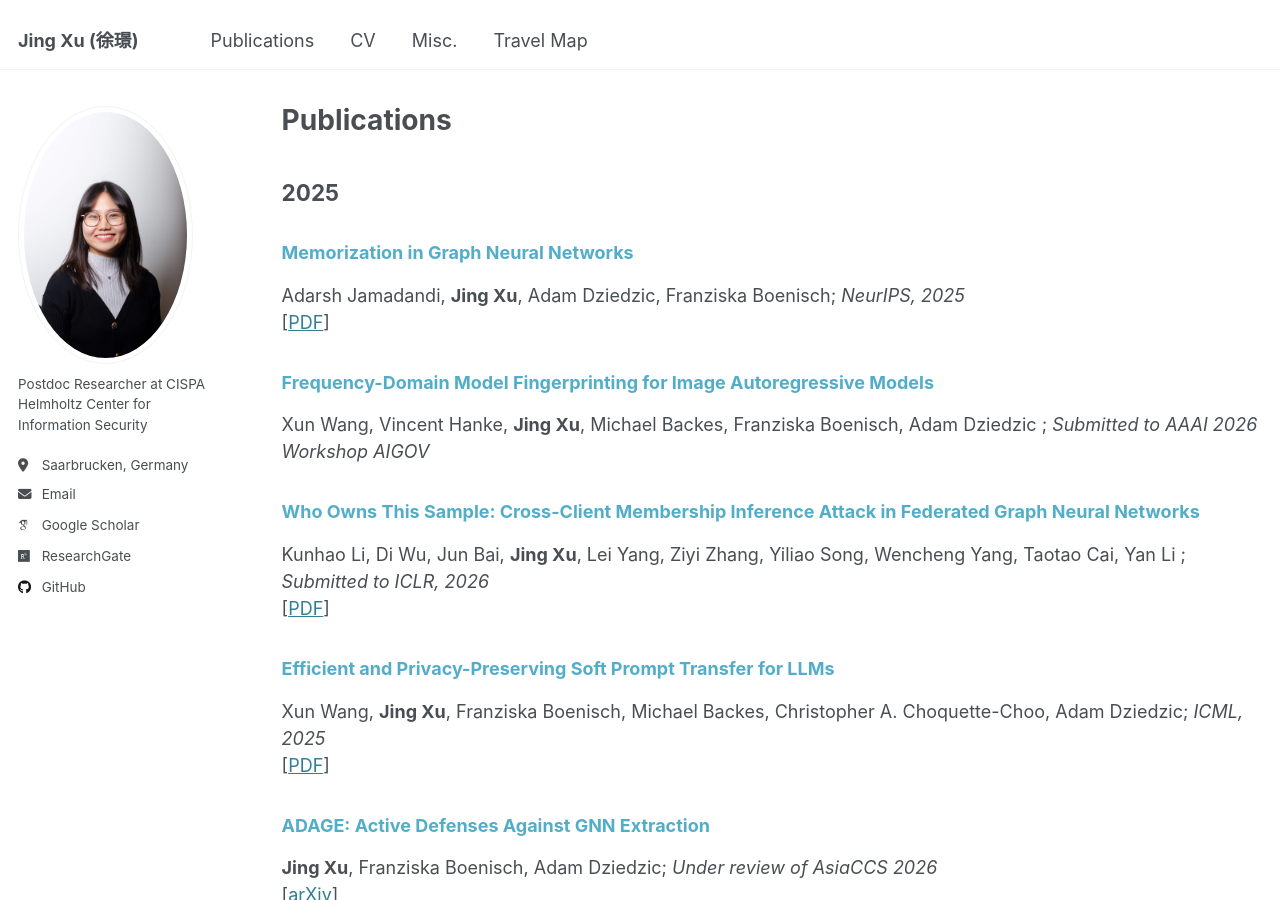
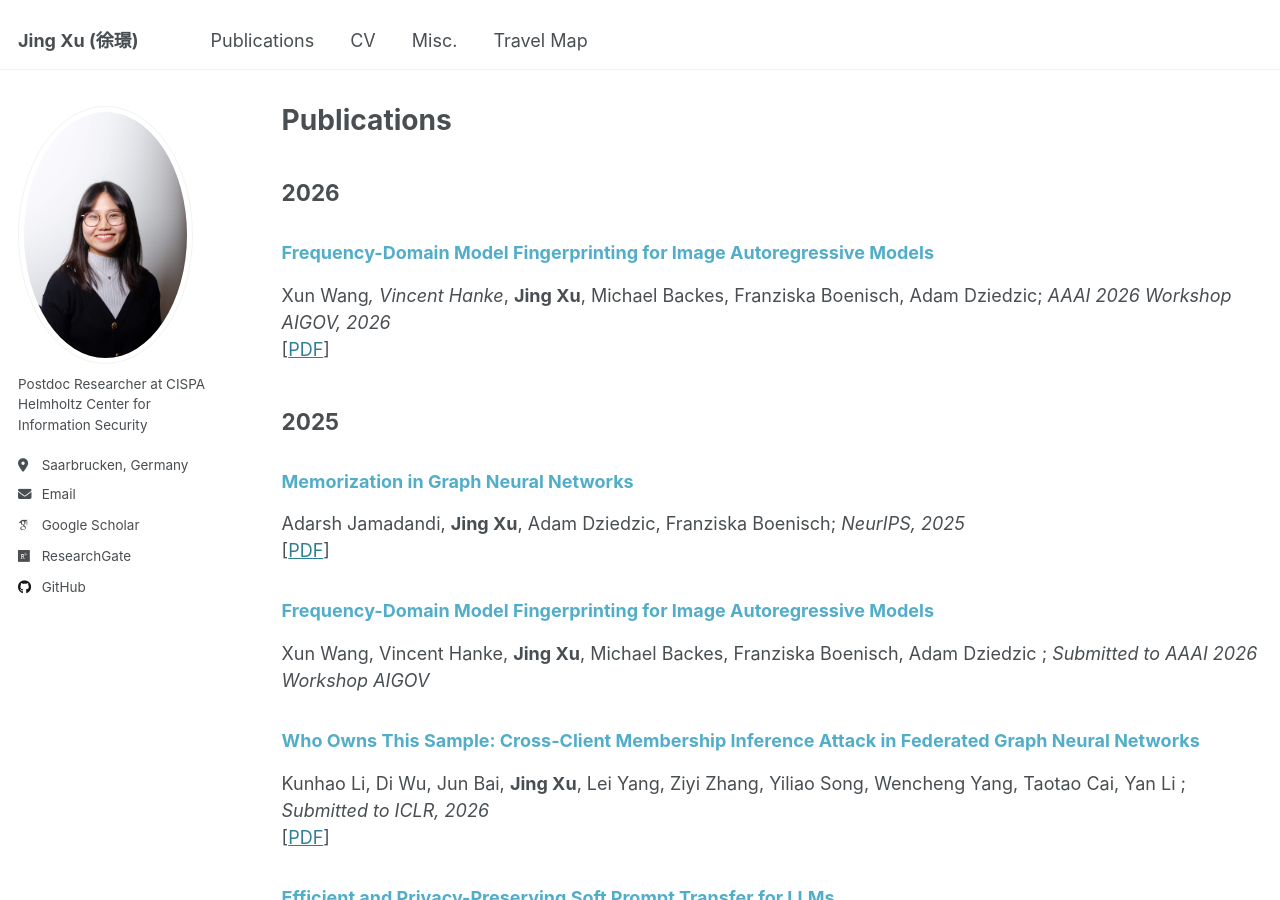
Before and after one commit to xujing1994/xujing1994.github.io, a Jekyll site: the page built from _pages/publications.md, in a window 1280 px wide and 900 px high. Built offline with Jekyll 4.4.1, drawn with Linux system fonts in a browser that asks for light colours; some web fonts are replaced.

Commit message:
Add new publications

```diff
--- a/_pages/publications.md
+++ b/_pages/publications.md
@@ -4,6 +4,11 @@ title: "Publications"
 permalink: /publications/
 author_profile: true
 ---
+## 2026
+### <span style="color:#52ADC8">Frequency-Domain Model Fingerprinting for Image Autoregressive Models</span>
+Xun Wang*, Vincent Hanke*, **Jing Xu**, Michael Backes, Franziska Boenisch, Adam Dziedzic; *AAAI 2026 Workshop AIGOV, 2026* \
+[[PDF](https://openreview.net/pdf?id=JTRtgy4WDE)]
+
 ## 2025
 ### <span style="color:#52ADC8">Memorization in Graph Neural Networks</span>
 Adarsh Jamadandi, **Jing Xu**, Adam Dziedzic, Franziska Boenisch; *NeurIPS, 2025* \
```
